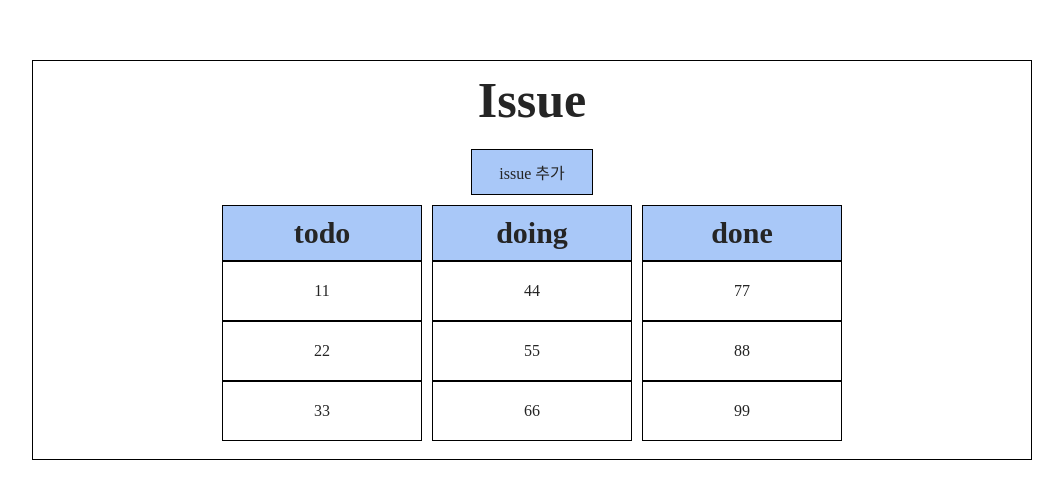
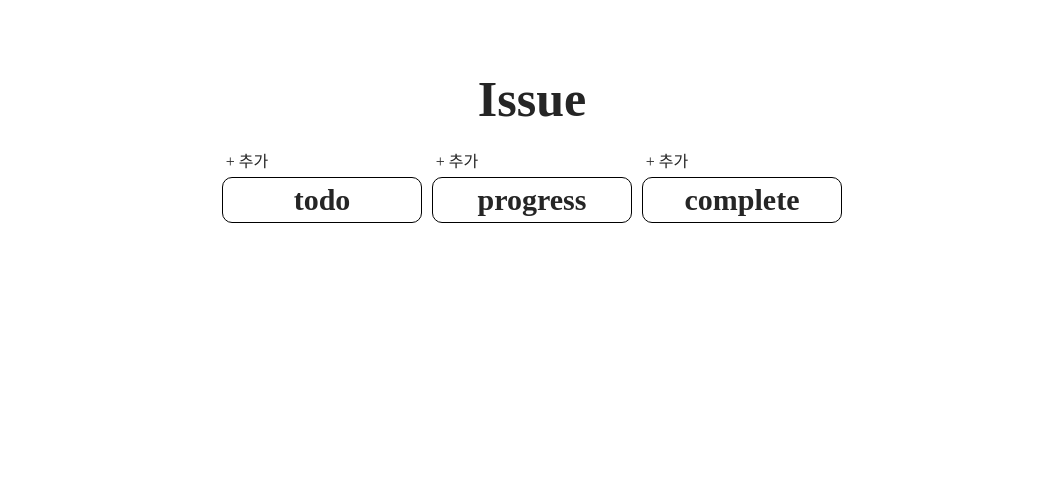
Before and after one commit to dong53358/wanted-pre-onboarding-frontend-2, a React (Create React App) app: page / in a window 1280 px wide. Shown: the part 140-620 px from the top of the page, without its empty margins (108-1171 px from the left). Built offline with nearby package versions, Linux system fonts and the light colour scheme.

Commit message:
docs: issue list ui 및 css 수정

```diff
--- a/src/App.js
+++ b/src/App.js
@@ -1,6 +1,69 @@
-import { useState } from "react";
+import { useEffect, useState } from "react";
 import styled from "styled-components";
 import Modal from "./components/Modal";
+import { initialIssueList } from "./data";
+
+function App() {
+  const [issueList, setIssueList] = useState(initialIssueList);
+  const [isModalOpen, setIsModalOpen] = useState({ open: false, status: "" });
+
+  const getIssueList = () => {
+    if (localStorage.getItem("issueList")) {
+      setIssueList(JSON.parse(localStorage.getItem("issueList")));
+    }
+  };
+
+  const modalOpen = (status) => {
+    setIsModalOpen({ open: true, status: status });
+  };
+
+  const modalClose = () => {
+    setIsModalOpen({ ...isModalOpen, open: false });
+    getIssueList();
+  };
+
+  useEffect(() => {
+    getIssueList();
+  }, []);
+
+  return (
+    <Main>
+      <Issue>
+        <Title>Issue</Title>
+
+        {
+          <Boards>
+            {initialIssueList.map((issuelist, index) => (
+              <div key={index} className="board">
+                <InputModalBtn onClick={() => modalOpen(issuelist?.title)}>
+                  + 추가
+                </InputModalBtn>
+                <BoardTitle>{issuelist.title}</BoardTitle>
+                {issuelist.items.map((item, index) => (
+                  <BoardItem
+                    key={index}
+                    issue={item}
+                    issuelist={issuelist}
+                    className="item"
+                  />
+                ))}
+              </div>
+            ))}
+          </Boards>
+        }
+      </Issue>
+      <ModalArea>
+        {isModalOpen.open && (
+          <Modal
+            modalClose={modalClose}
+            issueList={issueList}
+            status={isModalOpen.status}
+          />
+        )}
+      </ModalArea>
+    </Main>
+  );
+}
 
 const Main = styled.div`
   display: flex;
@@ -16,7 +79,6 @@ const Issue = styled.div`
   align-items: center;
   width: 1000px;
   height: 400px;
-  border: 1px solid black;
 `;
 
 const Title = styled.span`
@@ -28,10 +90,28 @@ const Title = styled.span`
 const Boards = styled.div`
   display: flex;
   justify-content: center;
-  align-items: flex-start;
+  align-items: center;
   width: 100%;
   gap: 10px;
   margin-bottom: 100px;
+  div {
+    display: flex;
+    flex-direction: column;
+  }
+`;
+
+const InputModalBtn = styled.button`
+  display: flex;
+  justify-content: center;
+  align-items: center;
+  width: 50px;
+  padding: 10px 0px 5px 0px;
+  border: none;
+  border-radius: 10px;
+  cursor: pointer;
+  :hover {
+    background-color: var(--gray6);
+  }
 `;
 
 const BoardTitle = styled.div`
@@ -40,11 +120,11 @@ const BoardTitle = styled.div`
   align-items: center;
   font-size: 30px;
   font-weight: bold;
-  padding: 10px;
+  padding: 5px;
   border: 1px solid black;
-  background-color: var(--primary-100);
+  border-radius: 10px;
   width: 200px;
-  `;
+`;
 
 const BoardItem = styled.div`
   display: flex;
@@ -55,163 +135,8 @@ const BoardItem = styled.div`
   border: 1px solid black;
 `;
 
-const InputModalBtn = styled.button`
-  display: flex;
-  justify-content: center;
-  align-items: center;
-  width: 100px;
-  padding: 10px;
-  margin: 10px;
-  border: 1px solid black;
-  background-color: var(--primary-100);
-  cursor: pointer;
-  :hover {
-    background-color: var(--primary-200);
-  }
-  :active {
-    background-color: var(--primary-300);
-  }
-`;
 const ModalArea = styled.div`
   position: fixed;
 `;
 
-function App() {
-  const [boards, setBoards] = useState([
-    {
-      id: 1,
-      title: "todo",
-      items: [
-        { id: 1, title: "11" },
-        { id: 1, title: "22" },
-        { id: 1, title: "33" },
-      ],
-    },
-    {
-      id: 2,
-      title: "doing",
-      items: [
-        { id: 4, title: "44" },
-        { id: 5, title: "55" },
-        { id: 6, title: "66" },
-      ],
-    },
-    {
-      id: 3,
-      title: "done",
-      items: [
-        { id: 7, title: "77" },
-        { id: 8, title: "88" },
-        { id: 9, title: "99" },
-      ],
-    },
-  ]);
-
-  const [isModalClicked, setIsModalClicked] = useState(false);
-
-  const [currentBoard, setCurrentBoard] = useState(null);
-  const [currentItem, setCurrentItem] = useState(null);
-
-  const modalClose = () => {
-    setIsModalClicked((prev) => !prev);
-  };
-
-  const dragOverHandler = (e) => {
-    e.preventDefault();
-    if (e.target.className === "items") {
-      e.target.style.boxShadow = "0 4px 3px gray";
-    }
-  };
-
-  const dragLeaveHandler = (e) => {
-    e.target.style.boxShadow = "none";
-  };
-
-  const dragStartHandler = (e, board, item) => {
-    console.log(board);
-    setCurrentBoard(board);
-    setCurrentItem(item);
-  };
-
-  const dragEndHandler = (e) => {
-    e.target.style.boxShadow = "none";
-  };
-
-  const DropHandler = (e, board, item) => {
-    e.preventDefault();
-    const currentIndex = currentBoard.items.indexOf(currentItem);
-    currentBoard.items.splice(currentIndex, 1);
-    const dropIndex = board.items.indexOf(item);
-    board.items.splice(dropIndex + 1, 0, currentItem);
-    setBoards(
-      boards.map((b) => {
-        if (b.id === board.id) {
-          return board;
-        }
-        if (b.id === currentBoard.id) {
-          return currentBoard;
-        }
-        return b;
-      })
-    );
-    e.target.style.boxShadow = "none";
-  };
-
-  const dropCardHandle = (e, board) => {
-    board.items.push(currentItem);
-    const currentIndex = currentBoard.items.indexOf(currentItem);
-    currentBoard.items.splice(currentIndex, 1);
-    setBoards(
-      boards.map((b) => {
-        if (b.id === board.id) {
-          return board;
-        }
-        if (b.id === currentBoard.id) {
-          return currentBoard;
-        }
-        return b;
-      })
-    );
-    e.target.style.boxShadow = "none";
-  };
-
-  return (
-    <Main>
-      <Issue>
-        <Title>Issue</Title>
-        <InputModalBtn onClick={modalClose}>issue 추가</InputModalBtn>
-        {
-          <Boards>
-            {boards.map((board, index) => (
-              <div
-                key={index}
-                className="board"
-                onDragOver={(e) => dragOverHandler(e)}
-                onDrop={(e) => dropCardHandle(e, board)}
-              >
-                <BoardTitle>{board.title}</BoardTitle>
-                {board.items.map((item, index) => (
-                  <BoardItem
-                    key={index}
-                    draggable={true}
-                    onDragOver={(e) => dragOverHandler(e)}
-                    onDragLeave={(e) => dragLeaveHandler(e)}
-                    onDragStart={(e) => dragStartHandler(e, board, item)}
-                    onDragEnd={(e) => dragEndHandler(e)}
-                    onDrop={(e) => DropHandler(e, board, item)}
-                    className="item"
-                  >
-                    {item.title}
-                  </BoardItem>
-                ))}
-              </div>
-            ))}
-          </Boards>
-        }
-      </Issue>
-      <ModalArea>{isModalClicked && <Modal onClose={modalClose} />}</ModalArea>
-    </Main>
-  );
-}
-
 export default App;
```
Also changed, not shown: src/components/BoardItem.js (+8 -4 lines).
